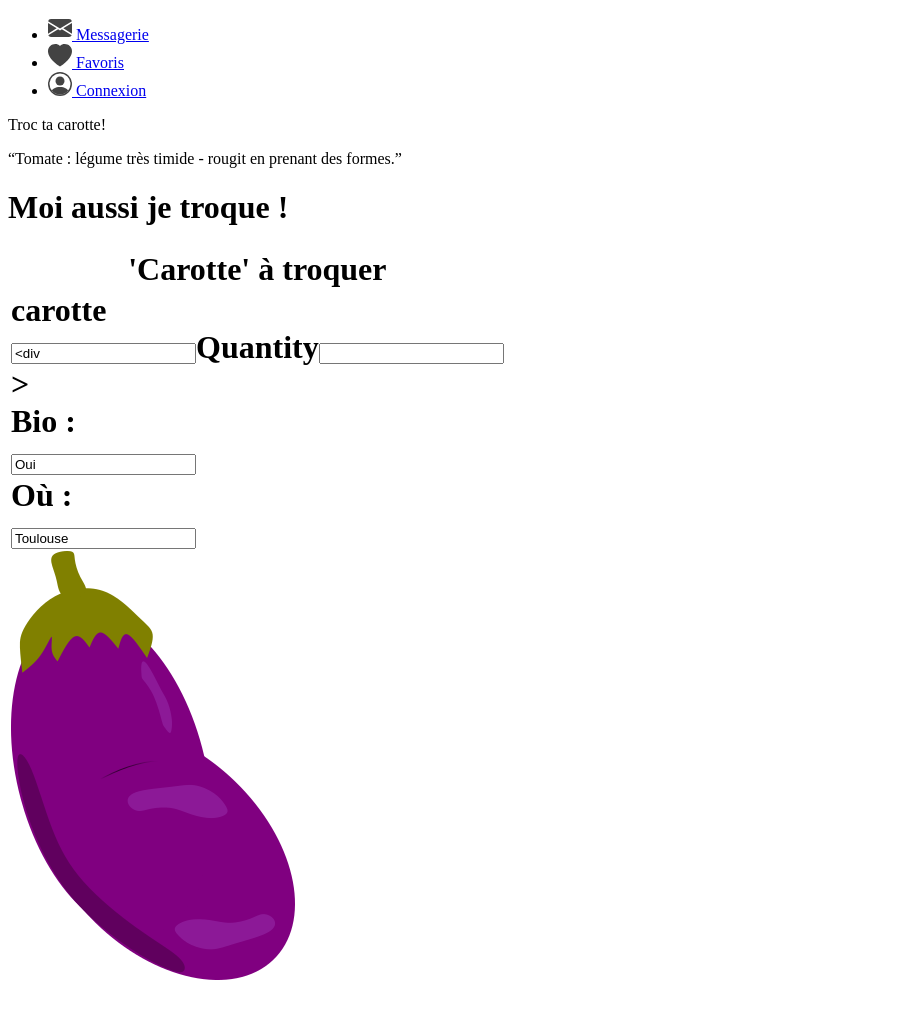
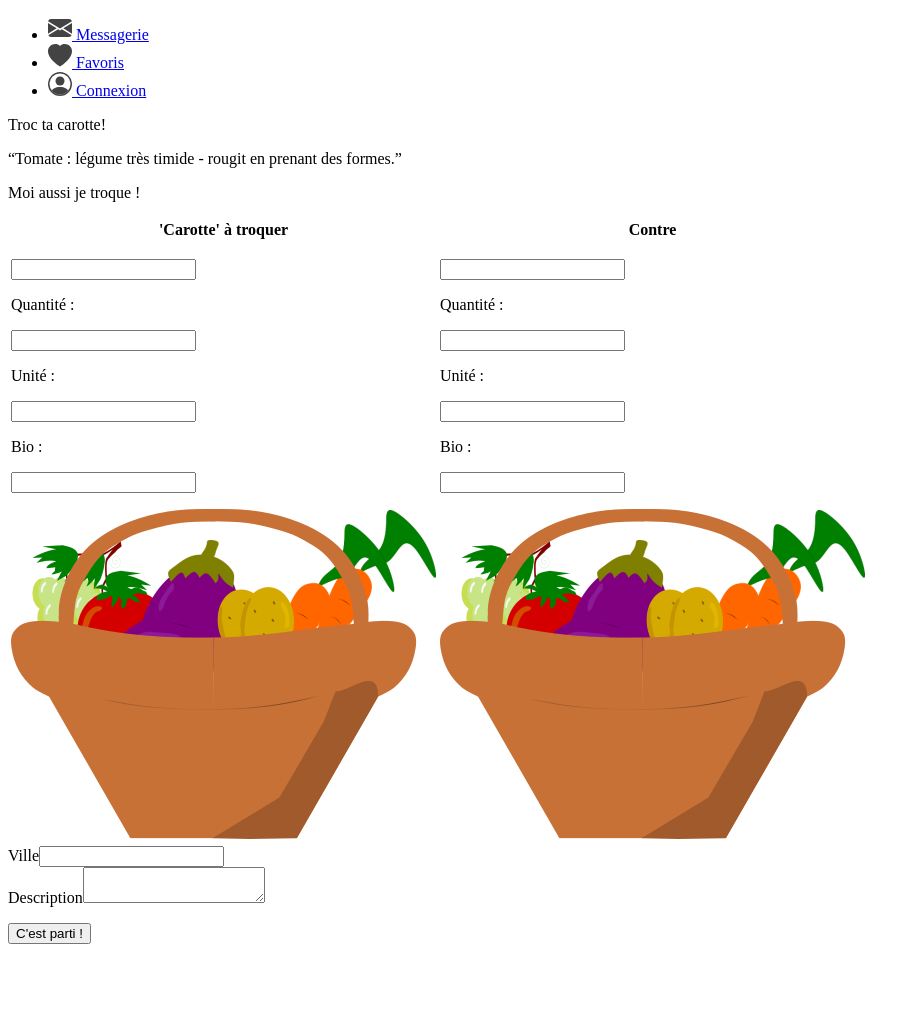
Before and after one commit to severine31/trocTaCarotte, a Symfony app: template templates/createTest.html.twig in a window 1280 px wide. Shown: the part 427-1439 px from the top of the page, without its empty margins (0-920 px from the left). After the commit the page ends 1371 px from the top, so only its background shows below. Run offline with Twig, Linux system fonts and the light colour scheme; the template is opened without the code that fills it, so the values that code supplies are empty; form fields are guessed from the names that the template uses; some libraries are stand-ins or nearby versions.

Commit message:
Update create Form -> update form rendering

```diff
--- a/src/Controller/homeController.php
+++ b/src/Controller/homeController.php
@@ -45,7 +45,7 @@ class homeController extends AbstractController{
             return $this->redirectToRoute("home");
         }
 
-        return $this->render('create.html.twig', [
+        return $this->render('createTest.html.twig', [
             'annonce' => $annonce,
             'form' => $form->createView()
         ]);
--- a/templates/createTest.html.twig
+++ b/templates/createTest.html.twig
@@ -4,29 +4,38 @@
 {% block body %}
     <div class="container">
         <div class="row justify-content-md-center">
-            <div class="boxForm mt-5">
-                <h1 class="formHeader">Moi aussi je troque !<h1>
+            <div class="boxForm mt-3">
+                <p class="formHeader">Moi aussi je troque !<p>
                 {{ form_start(form) }}
                     <table class="table table-hover">
-                        <thead class="headerRow">
+                        <thead class="headerRow formHeader">
                             <tr>
                                 <th scope="col">'Carotte' à troquer</th>
+                                <th scope="col">Contre</th>
                             </tr>
                         </thead>
                         <tbody>
                             <tr>
                                 <td scope="row">
-                                    <form class="carotteForm noMargin">
                                     <div>
-                                        <b class="carotteName">carotte</b>
+                                        <p class="carotteName">{{ form_widget(form.CarotteATroquer) }}</p>
                                     </div>
                                     <div class="container noPadding">
                                         <div class="row justify-content-md-center">
                                             <div class="col-6">
                                                 <div class="container">
                                                     <div class="row">
+                                                        <div class="col-5 noPadding">
+                                                            <label for="contreCarotte" class="col labelCarotteForm noPadding">Quantité :</label>
+                                                        </div>
                                                         <div class="col-6 noPadding">
-                                                            <input type="contreCarotte" readonly class="form-control-plaintext form-control-sm noPadding" id="contreCarotte" value= {{ form_row(form.Quantity) }}>
+                                                            <p class="form-control-plaintext form-control-sm noPadding" id="contreCarotte">{{ form_widget(form.Quantity) }}</p>
+                                                        </div>
+                                                        <div class="col-5 noPadding">
+                                                            <label for="contreCarotte" class="col labelCarotteForm noPadding">Unité :</label>
+                                                        </div>
+                                                        <div class="col-6 noPadding">
+                                                            <p class="form-control-plaintext form-control-sm noPadding" id="contreCarotte">{{ form_widget(form.Unite) }}</p>
                                                         </div>
                                                     </div>
                                                     <div class="row">
@@ -34,31 +43,71 @@
                                                             <label for="contreCarotte" class="col labelCarotteForm noPadding">Bio :</label>
                                                         </div>
                                                         <div class="col-6 noPadding">
-                                                            <input type="contreCarotte" readonly class="form-control-plaintext form-control-sm noPadding" id="contreCarotte" value="Oui">
-                                                        </div>
-                                                    </div>
-                                                    <div class="row">
-                                                        <div class="col-5 noPadding">
-                                                            <label for="contreCarotte" class="col labelCarotteForm noPadding">Où :</label>
-                                                        </div>
-                                                        <div class="col-6 noPadding">
-                                                            <input type="contreCarotte" readonly class="form-control-plaintext form-control-sm noPadding" id="contreCarotte" value="Toulouse">
+                                                            <p class="form-control-plaintext form-control-sm noPadding" id="contreCarotte"> {{ form_widget(form.Bio) }}</p>
                                                         </div>
                                                     </div>
                                                 </div>
                                             </div>
                                             <div class="col-3">
                                                 <div class="form-check form-check-inline noPadding">
-                                                    <img class=img-form src={{asset('build/image/legume/aubergine_flat.png')}} style=width:100%/>
+                                                    <img class=img-form src={{asset('build/image/legume/panier_flat.png')}} style=width:100%/>
                                                 </div>
                                             </div>
                                         </div>
                                     </div>
-                                </form>
+                                </td>
+                               <td scope="row">
+                                    <div>
+                                        <p class="carotteName">{{ form_widget(form.ContreCarotte) }}</p>
+                                    </div>
+                                    <div class="container noPadding">
+                                        <div class="row justify-content-md-center">
+                                            <div class="col-6">
+                                                <div class="container">
+                                                    <div class="row">
+                                                        <div class="col-5 noPadding">
+                                                            <label for="contreCarotte" class="col labelCarotteForm noPadding">Quantité :</label>
+                                                        </div>
+                                                        <div class="col-6 noPadding">
+                                                            <p class="form-control-plaintext form-control-sm noPadding" id="contreCarotte">{{ form_widget(form.ContreQuantite) }}</p>
+                                                        </div>
+                                                        <div class="col-5 noPadding">
+                                                            <label for="contreCarotte" class="col labelCarotteForm noPadding">Unité :</label>
+                                                        </div>
+                                                        <div class="col-6 noPadding">
+                                                            <p class="form-control-plaintext form-control-sm noPadding" id="contreCarotte">{{ form_widget(form.ContreUnite) }}</p>
+                                                        </div>
+                                                    </div>
+                                                    <div class="row">
+                                                        <div class="col-5 noPadding">
+                                                            <label for="contreCarotte" class="col labelCarotteForm noPadding">Bio :</label>
+                                                        </div>
+                                                        <div class="col-6 noPadding">
+                                                            <p class="form-control-plaintext form-control-sm noPadding" id="contreCarotte"> {{ form_widget(form.ContreBio) }}</p>
+                                                        </div>
+                                                    </div>
+                                                </div>
+                                            </div>
+                                            <div class="col-3">
+                                                <div class="form-check form-check-inline noPadding">
+                                                    <img class=img-form src={{asset('build/image/legume/panier_flat.png')}} style=width:100%/>
+                                                </div>
+                                            </div>
+                                        </div>
+                                    </div>
                                 </td>
                             </tr>
                         </tbody>
                     </table>
+                    <div class="container">
+                        {{ form_row(form.ville) }}
+                        {{ form_row(form.Description) }}
+                    </div>
+                    <div class="row justify-content-md-center">
+                        <p>
+                            <input type="submit" class="btn btn-primary BtnValid" value="C'est parti !"/>
+                        </p>
+                    </div>
                 {{ form_end(form) }}
             </div>
         </div>
```
Also changed, not shown: assets/css/app.css (+7 -4 lines), templates/_formCarotteCreation.html.twig (added, +48 -0 lines).
